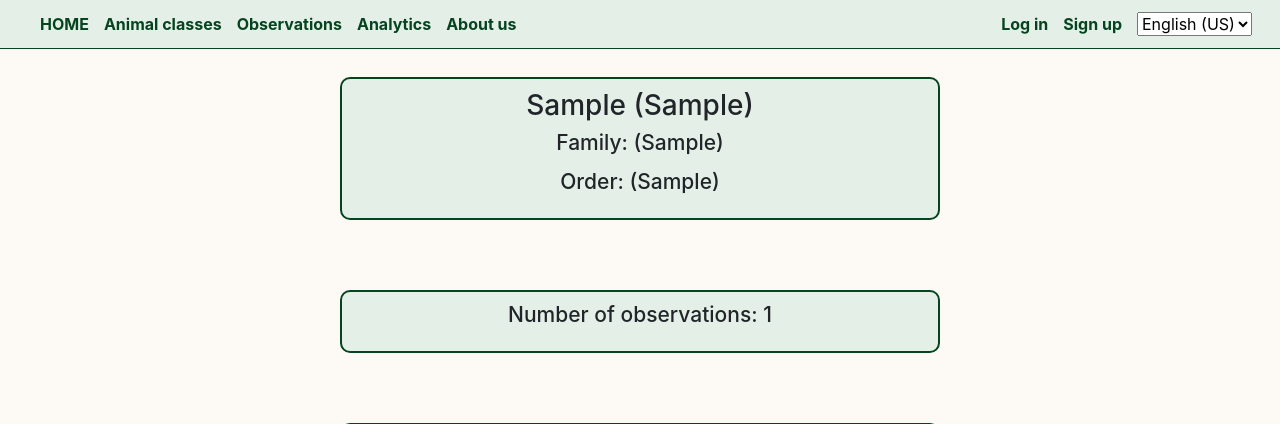
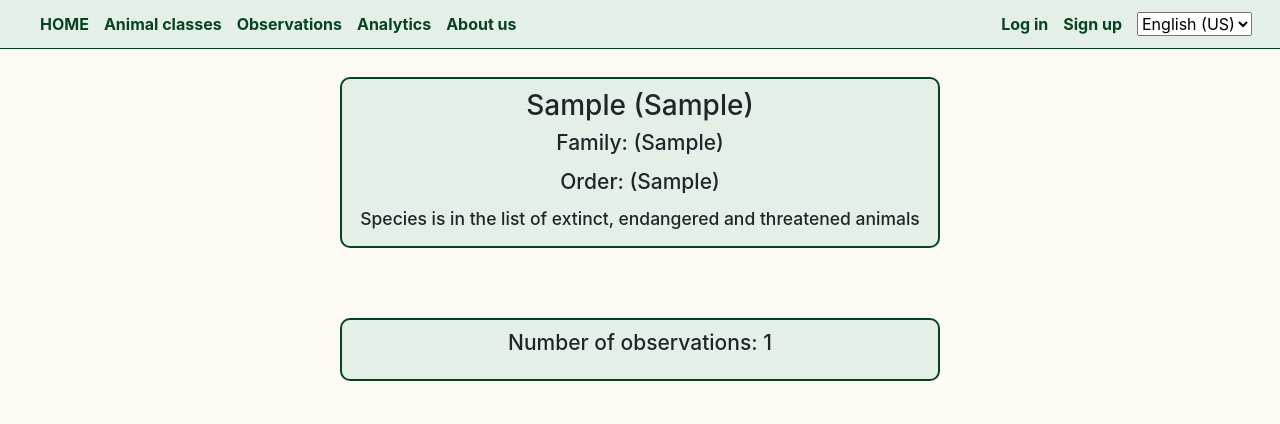
Before and after one commit to reinikeda/fauna_observation, a Django app: page /species/1/ in a window 1280 px wide. Shown: the part 301-725 px from the top of the page. Run offline with Django 4.2, Linux system fonts and the light colour scheme; tables that the repository leaves empty hold one stand-in row (values such as "Sample post"); grey boxes marked "Sample" are stand-in pictures; data that the repository does not hold is empty; some libraries are stand-ins or nearby versions.

Commit message:
Added extra information field in species detail

```diff
--- a/faunaround/faunaweb/static/css/style.css
+++ b/faunaround/faunaweb/static/css/style.css
@@ -51,6 +51,9 @@ h1 {
 h4 {
     text-align: center;
     margin-bottom: 1rem;
+}
+h5 {
+    text-align: center;
 }
 a {
     text-decoration: none;
--- a/faunaround/faunaweb/templates/faunaweb/species_detail.html
+++ b/faunaround/faunaweb/templates/faunaweb/species_detail.html
@@ -12,6 +12,9 @@
             <h2>{{ object.species_en }} ({{ object.species_scientific }})</h2>
             <h4>{% trans 'family'|capfirst %}: {{ object.family_en }} ({{ object.family_scientific }})</h4>
             <h4>{% trans 'order'|capfirst %}: {{ object.order_en }} ({{ object.order_scientific }})</h4>
+        {% endif %}
+        {% if object.endangered %}
+            <h5>{% trans 'species is in the list of extinct, endangered and threatened animals'|capfirst %}</h5>
         {% endif %}
     </div>
     <div class="flex-species-box">
```
Also changed, not shown: faunaround/faunaweb/locale/lt/LC_MESSAGES/django.po.
